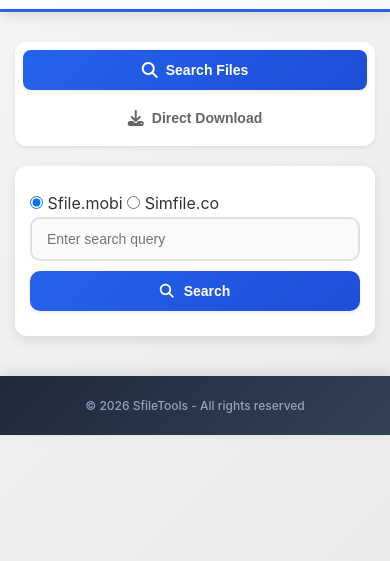
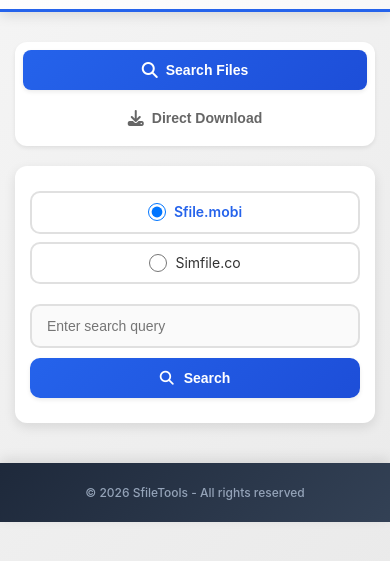
Before and after one commit to RidwanzAnphelibelll/SfileTools, a website: page public/index.html in a window 390 px wide. Shown: the part 71-632 px from the top of the page. Drawn offline with Linux system fonts and the light colour scheme.

Commit message:
Update public/css/styles.css

```diff
--- a/public/css/styles.css
+++ b/public/css/styles.css
@@ -209,6 +209,47 @@
     box-shadow: var(--shadow-lg);
 }
 
+.source-selector {
+    display: flex;
+    gap: 20px;
+    justify-content: center;
+    margin-bottom: 20px;
+}
+
+.source-selector label {
+    display: flex;
+    align-items: center;
+    gap: 8px;
+    cursor: pointer;
+    padding: 10px 20px;
+    border: 2px solid var(--border-color);
+    border-radius: 10px;
+    transition: all 0.3s ease;
+    background: white;
+}
+
+.source-selector label:hover {
+    border-color: var(--primary-color);
+    background: #f8f8f8;
+}
+
+.source-selector input[type="radio"] {
+    width: 18px;
+    height: 18px;
+    cursor: pointer;
+}
+
+.source-selector input[type="radio"]:checked + span {
+    color: var(--primary-color);
+    font-weight: 600;
+}
+
+.source-selector span {
+    font-size: 14px;
+    color: var(--text-color);
+    transition: all 0.3s ease;
+}
+
 .search-box {
     display: flex;
     gap: 12px;
@@ -362,6 +403,27 @@
     width: 48px;
     height: 48px;
     margin-bottom: 12px;
+    display: flex;
+    align-items: center;
+    justify-content: center;
+    overflow: hidden;
+}
+
+.result-item-icon img {
+    max-width: 100%;
+    max-height: 100%;
+    object-fit: contain;
+}
+
+.result-item-icon > div {
+    transform: scale(0.6);
+    transform-origin: center center;
+    width: 80px;
+    height: 80px;
+}
+
+.result-item-icon > div > * {
+    margin: 0 auto;
 }
 
 .result-item-name {
@@ -386,6 +448,12 @@
 
 .result-item-date {
     margin-top: 4px;
+}
+
+.result-item-downloads {
+    margin-top: 4px;
+    font-size: 11px;
+    color: var(--text-secondary);
 }
 
 .pagination {
@@ -770,6 +838,15 @@
         padding: 30px 20px;
     }
 
+    .source-selector {
+        gap: 12px;
+    }
+
+    .source-selector label {
+        padding: 8px 16px;
+        font-size: 13px;
+    }
+
     .search-box {
         flex-direction: column;
         gap: 10px;
@@ -854,6 +931,16 @@
     .search-section {
         padding: 25px 15px;
         border-radius: 12px;
+    }
+
+    .source-selector {
+        flex-direction: column;
+        gap: 8px;
+    }
+
+    .source-selector label {
+        width: 100%;
+        justify-content: center;
     }
 
     #file-search-input,
```
